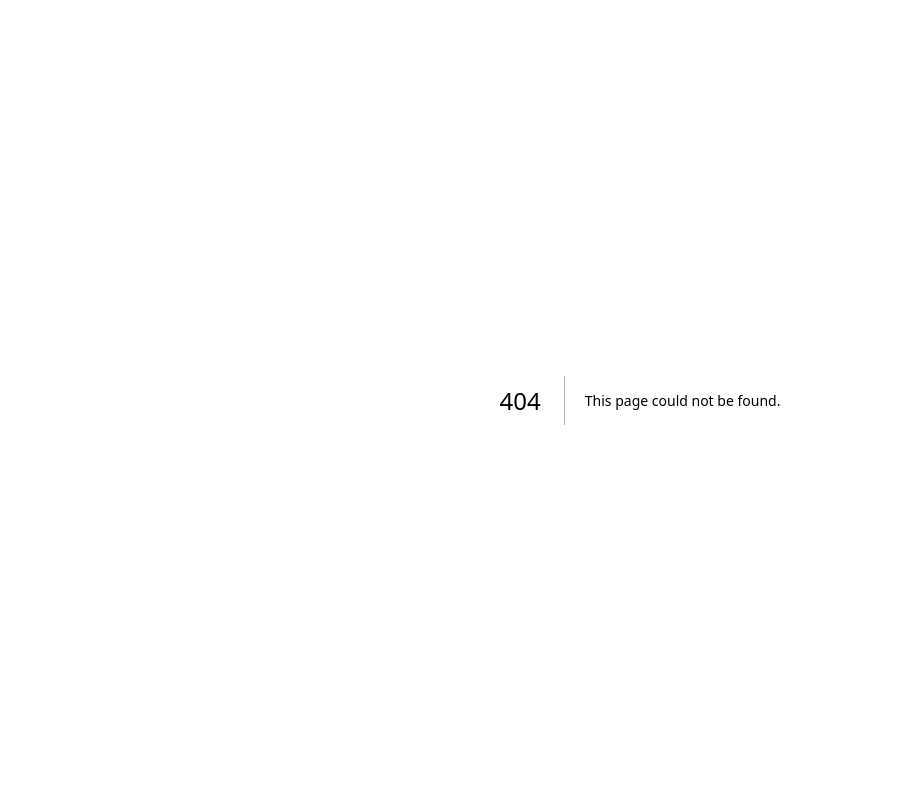
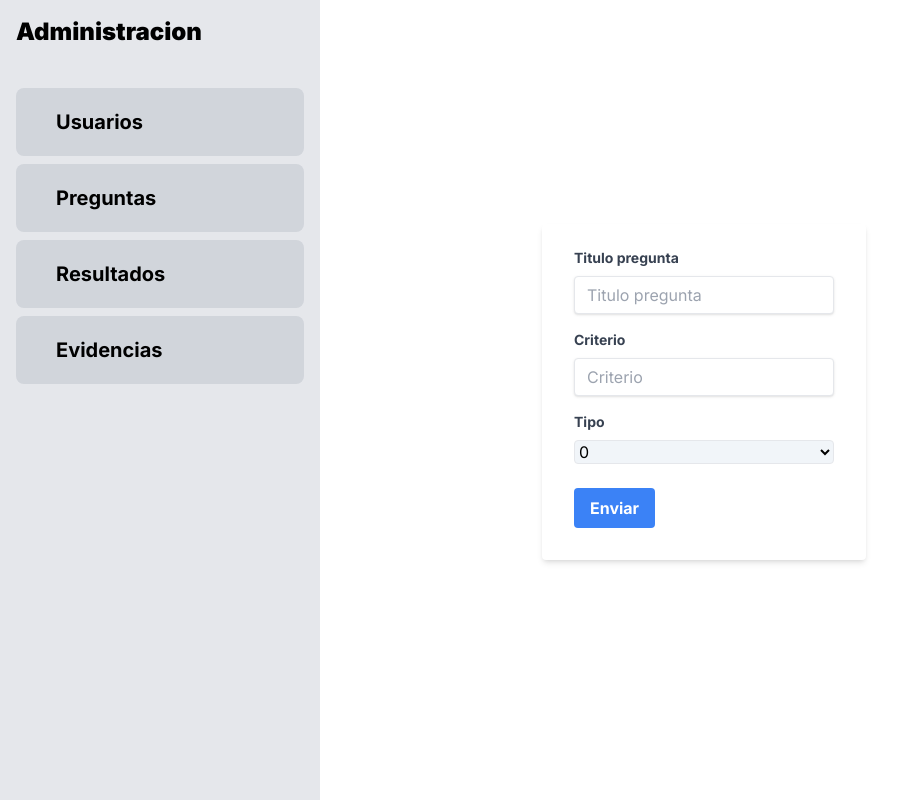
Before and after one commit to CarlosJosue0216/frontedCacei, a Next.js app: page /admin/preguntas in a window 1280 px wide. Before the commit this address had no page. Shown: the whole page, without its empty margins (0-911 px from the left). Built offline with nearby package versions, Linux system fonts and the light colour scheme.

Commit message:
auth login admin pages questions

```diff
--- /dev/null
+++ b/app/admin/layout.js
@@ -0,0 +1,12 @@
+import Dashboar from "../components/dashboar";
+
+export default function LoginLayout({ children }) {
+  return (
+
+      <div className="w-screen flex">
+        <Dashboar className="w-2/5" />
+        <div className="w-3/5">{children}</div>
+      </div>
+
+  );
+}
--- a/app/admin/page.js
+++ b/app/admin/page.js
@@ -1,67 +1,13 @@
 "use client";
 import React from "react";
 import { useUser } from "../context/useContext";
+import { Auth } from "../middlewares/auth";
 
 const admin = () => {
-  const { user } = useUser();
-  console.log(user);
+  Auth()
+
   return (
-    <div className="w-full h-screen flex flex-col justify-center items-center">
-      <form className="bg-white shadow-md rounded px-8 pt-6 pb-8 mb-4">
-        <div className="mb-4">
-          <label
-            className="block text-gray-700 text-sm font-bold mb-2"
-            htmlFor="username"
-          >
-            Titulo pregunta
-          </label>
-          <input
-            className="shadow appearance-none border rounded w-full py-2 px-3 text-gray-700 leading-tight focus:outline-none focus:shadow-outline"
-            id="username"
-            type="text"
-            placeholder="Titulo pregunta"
-          />
-        </div>
-        <div className="mb-4">
-          <label
-            className="block text-gray-700 text-sm font-bold mb-2"
-            htmlFor="criterio"
-          >
-            Criterio
-          </label>
-          <input
-            className="shadow appearance-none border rounded w-full py-2 px-3 text-gray-700 leading-tight focus:outline-none focus:shadow-outline"
-            id="criterio"
-            type="text"
-            placeholder="Criterio"
-          />
-        </div>
-        <div className="mb-6">
-          <label
-            className="block text-gray-700 text-sm font-bold mb-2"
-            htmlFor="tipo"
-          >
-            Tipo
-          </label>
-          <select id="tipo" className="w-full bg-slate-100 rounded border">
-            <option value="0" key="tipo1">0</option>
-            <option value="1" key="tipo2">1</option>
-            <option value="2" key="tipo3">2</option>
-          </select>
-
-        </div>
-        <div className="flex items-center justify-between">
-          <button
-            className="bg-blue-500 hover:bg-blue-700 text-white font-bold py-2 px-4 rounded focus:outline-none focus:shadow-outline"
-            type="button"
-          >
-            Enviar
-          </button>
-
-        </div>
-      </form>
-
-    </div>
+   <></>
   );
 };
 
--- /dev/null
+++ b/app/admin/preguntas/page.js
@@ -0,0 +1,62 @@
+const PreguntasPage = () => {
+    return (
+        <div className="w-full h-screen flex flex-col justify-center items-center">
+        <form className="bg-white shadow-md rounded px-8 pt-6 pb-8 mb-4">
+          <div className="mb-4">
+            <label
+              className="block text-gray-700 text-sm font-bold mb-2"
+              htmlFor="username"
+            >
+              Titulo pregunta
+            </label>
+            <input
+              className="shadow appearance-none border rounded w-full py-2 px-3 text-gray-700 leading-tight focus:outline-none focus:shadow-outline"
+              id="username"
+              type="text"
+              placeholder="Titulo pregunta"
+            />
+          </div>
+          <div className="mb-4">
+            <label
+              className="block text-gray-700 text-sm font-bold mb-2"
+              htmlFor="criterio"
+            >
+              Criterio
+            </label>
+            <input
+              className="shadow appearance-none border rounded w-full py-2 px-3 text-gray-700 leading-tight focus:outline-none focus:shadow-outline"
+              id="criterio"
+              type="text"
+              placeholder="Criterio"
+            />
+          </div>
+          <div className="mb-6">
+            <label
+              className="block text-gray-700 text-sm font-bold mb-2"
+              htmlFor="tipo"
+            >
+              Tipo
+            </label>
+            <select id="tipo" className="w-full bg-slate-100 rounded border">
+              <option value="0" key="tipo1">0</option>
+              <option value="1" key="tipo2">1</option>
+              <option value="2" key="tipo3">2</option>
+            </select>
+
+          </div>
+          <div className="flex items-center justify-between">
+            <button
+              className="bg-blue-500 hover:bg-blue-700 text-white font-bold py-2 px-4 rounded focus:outline-none focus:shadow-outline"
+              type="button"
+            >
+              Enviar
+            </button>
+
+          </div>
+        </form>
+
+      </div>
+      )
+};
+
+export default PreguntasPage;
--- /dev/null
+++ b/app/admin/usuarios/page.js
@@ -0,0 +1,8 @@
+
+const Usuarios = () => {
+  return (
+    <div></div>
+  )
+}
+
+export default Usuarios
--- /dev/null
+++ b/app/components/dashboar.js
@@ -0,0 +1,32 @@
+import Link from "next/link";
+import React from "react";
+
+export default function Dashboar() {
+  return (
+    <div className="w-1/4 bg-gray-200 p-4 h-screen">
+      <h1 className="text-black text-2xl font-black">Administracion</h1>
+      <ul className="mt-10 flex flex-col justify-center ">
+        <li className="mb-2 p-5 text-xl font-bold bg-gray-300  rounded-lg">
+          <Link href="/admin/usuarios" className=" p-5">
+            Usuarios
+          </Link>
+        </li>
+        <li className="mb-2 p-5 text-xl font-bold bg-gray-300 rounded-lg">
+          <Link href="/admin/preguntas" className=" p-5">
+            Preguntas
+          </Link>
+        </li>
+        <li className="mb-2 p-5 text-xl font-bold bg-gray-300 rounded-lg">
+          <Link href="#" className=" p-5">
+            Resultados
+          </Link>
+        </li>
+        <li className="mb-2 p-5 text-xl font-bold bg-gray-300 rounded-lg">
+          <Link href="#" className=" p-5">
+            Evidencias
+          </Link>
+        </li>
+      </ul>
+    </div>
+  );
+}
--- a/app/context/useContext.js
+++ b/app/context/useContext.js
@@ -5,7 +5,7 @@ import { createContext, useContext, useState } from 'react'
 export const UserContext = createContext()
 
 export default function UserProvider({ children }) {
-    const [user, setUser] = useState("carlos");
+    const [user, setUser] = useState(null);
     const usuarioLogeado = (data) =>{
         setUser(data)
         console.log(data)
--- a/app/login/page.js
+++ b/app/login/page.js
@@ -7,15 +7,22 @@ import { login } from "../middlewares/actions";
 import Banner from "../components/banner";
 import { useRouter } from "next/navigation";
 import { useUser } from "../context/useContext";
+import { Auth } from "../middlewares/auth";
 
 const page =  () => {
+
   const {user,usuarioLogeado} = useUser()
-  console.log(user)
   const router = useRouter()
   const [nombre, setNombre] = useState("");
   const [numControl, setNumControl] = useState("");
   const [alerta, setAlerta] = useState([])
   const [show, setShow] = useState(false)
+  if (user) {
+    Auth()
+  }else{
+    console.log("User inactivo")
+
+  }
   const formLogin =  async(e) => {
     e.preventDefault();
     console.log(nombre)
--- a/app/middlewares/actions.js
+++ b/app/middlewares/actions.js
@@ -22,3 +22,14 @@ export async function login(rawFormData){
     }
 
 }
+export async function userLoged(nombre){
+
+    try {
+        const response = await axios.post("http://localhost:4000/api/usuarios/userLoged", {nombre}       )
+        return response.data.msg
+    } catch (error) {
+
+        return error
+    }
+
+}
--- /dev/null
+++ b/app/middlewares/auth.js
@@ -0,0 +1,36 @@
+"use client";
+import { usePathname, useRouter } from "next/navigation";
+import { useUser } from "../context/useContext";
+import { userLoged } from "./actions";
+
+export async function Auth() {
+    const pathname= usePathname()
+    console.log(pathname)
+  const router =  useRouter();
+  const { user } = await useUser();
+
+  if (!user) {
+    return router.push("/login");
+  }
+  console.log(user);
+  if (user && pathname =="/login") {
+    console.log("login")
+    await userLoged(user?.nombre)
+    .then((result) => {
+        localStorage.setItem("user",JSON.stringify(result))
+      if (result?.rol == 1) {
+        return router.push("/");
+      }
+      if (result?.rol == 0) {
+        return router.push("/admin");
+      }
+      if (result?.rol == 0) {
+        return router.push("/admin");
+      }
+    })
+    .catch((err) => {
+      console.log(err);
+    });
+  }
+
+}
--- a/app/page.js
+++ b/app/page.js
@@ -1,4 +1,8 @@
+"use client"
+import { Auth } from "./middlewares/auth";
+
 export default function Home() {
+  Auth()
   return (
     <main className="flex min-h-screen flex-col items-center justify-between p-24">
 
```
